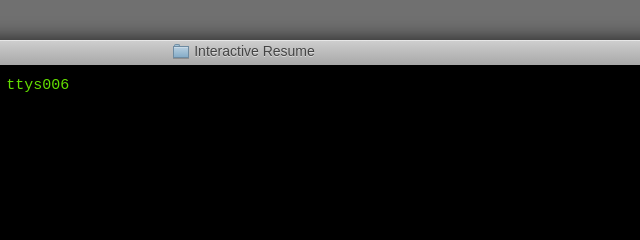
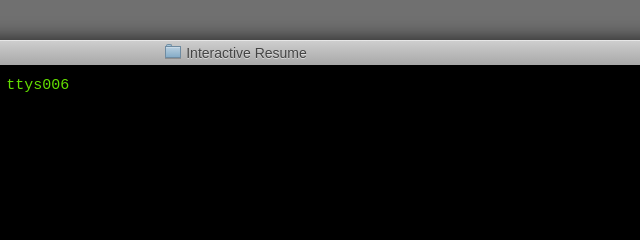
Before and after one commit to MatthewLavine/Terminal-Emulator, a plain HTML site: page index.html in a window 1280 px wide. Shown: the top 240 px of the page, 381-1021 px from the left. Drawn offline with nearby package versions, Linux system fonts and the light colour scheme.

Commit message:
Fixed title alignment

```diff
--- a/css/terminal.css
+++ b/css/terminal.css
@@ -302,6 +302,11 @@ body {
     text-shadow: 0px 1px 0px rgba(255,255,255,0.5);
     line-height: 14px;
 }
+.titleText{
+    width:150px;
+    position:relative;
+    top:2px;
+}
 .folder{
     float: left;
     margin-right:5px;
--- a/index.html
+++ b/index.html
@@ -32,7 +32,8 @@
 					<div class="folder">
 						<div class="tab"></div>
 						<div class="body"></div>
-					</div>Interactive Resume
+					</div>
+					<div class="titleText">Interactive Resume</div>
 				</div>
 				<div id="bubble">
 					<div class="shine"></div>
```
